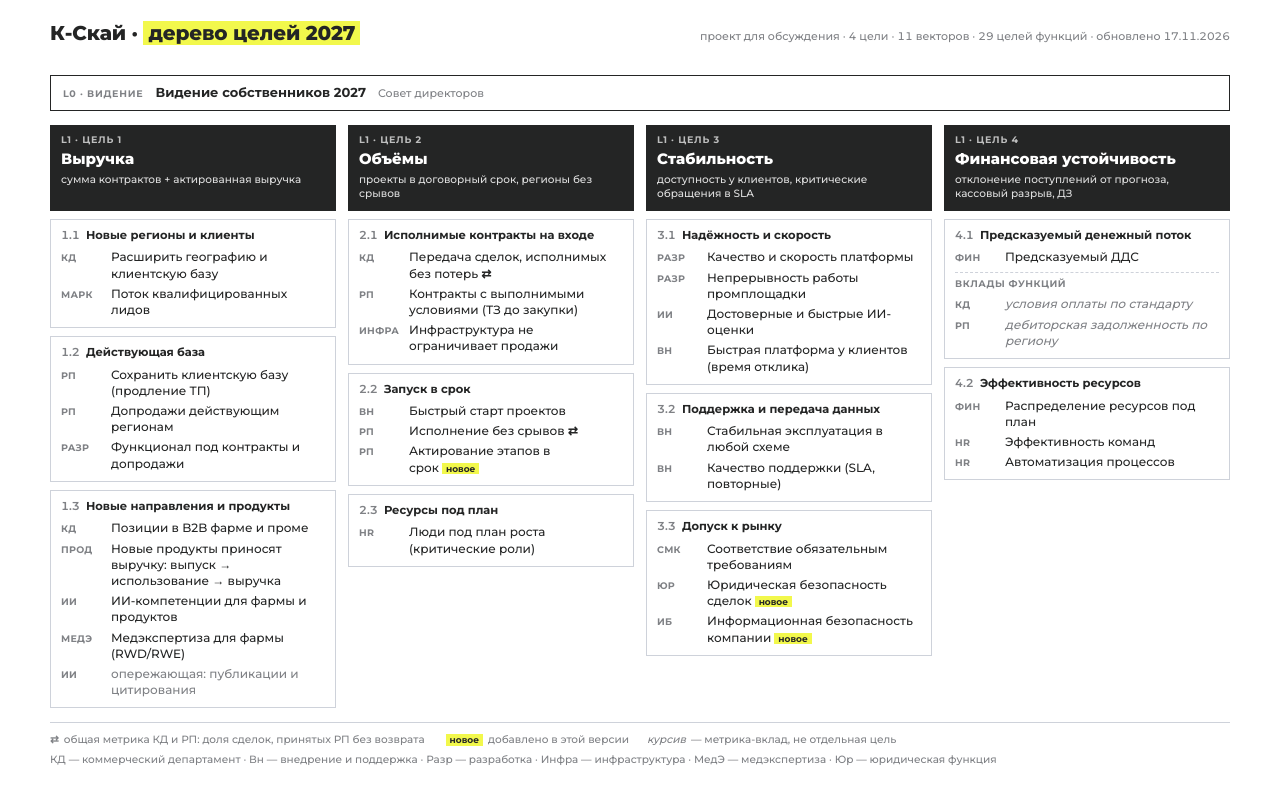
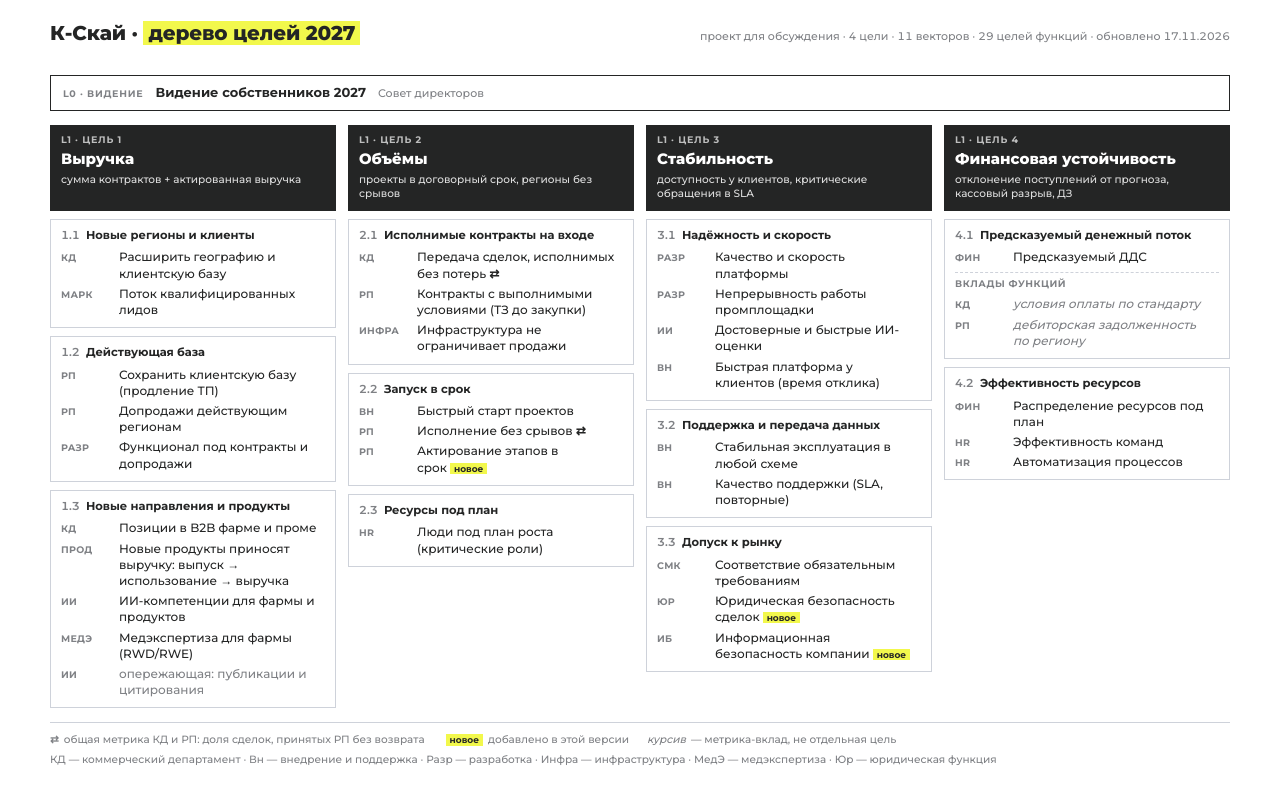
Before and after one commit to dawira2110-hash/ksky-training, a plain HTML site: page celi/index.html in a window 1280 px wide. Drawn offline with Linux system fonts and the light colour scheme.

Commit message:
celi: шире колонка меток функций
Co-Authored-By: Claude Opus 5.5 <noreply@anthropic.com>

```diff
--- a/celi/index.html
+++ b/celi/index.html
@@ -56,8 +56,8 @@ button:disabled{opacity:.5;cursor:default}
 .vec h3{margin:0;font-size:11.5px;font-weight:700;display:flex;gap:6px;align-items:baseline}
 .vec h3 .code{font-variant-numeric:tabular-nums;color:var(--muted);font-weight:600}
 ul{list-style:none;margin:0;padding:0;display:flex;flex-direction:column;gap:4px}
-li{display:grid;grid-template-columns:44px minmax(0,1fr) auto;gap:6px;align-items:baseline}
-.fn{font-size:9.5px;font-weight:700;letter-spacing:.03em;color:var(--muted);text-transform:uppercase;min-width:0;overflow-wrap:anywhere}
+li{display:grid;grid-template-columns:52px minmax(0,1fr) auto;gap:6px;align-items:baseline}
+.fn{font-size:9.5px;font-weight:700;letter-spacing:.03em;color:var(--muted);text-transform:uppercase;min-width:0;overflow-wrap:normal}
 .t{min-width:0}
 .new{background:var(--accent);color:var(--accent-fg);font-size:9px;font-weight:700;padding:0 4px;margin-left:3px;white-space:nowrap}
 .shared{font-weight:700;margin-left:3px}
```
